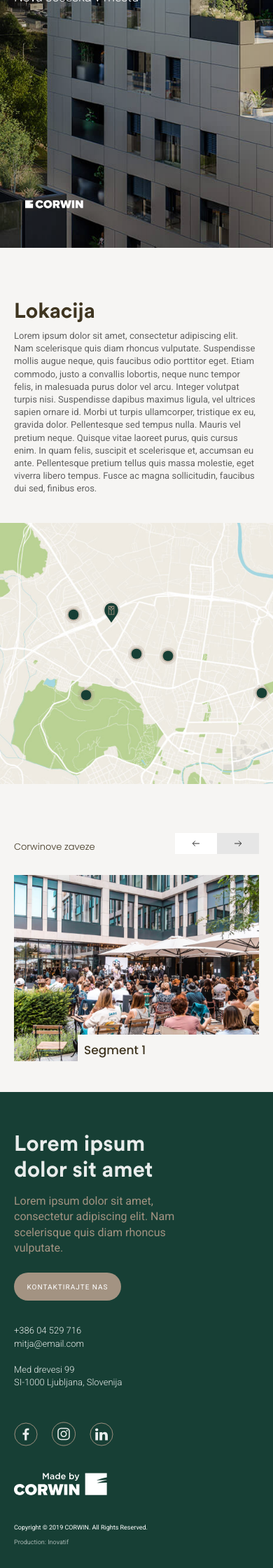
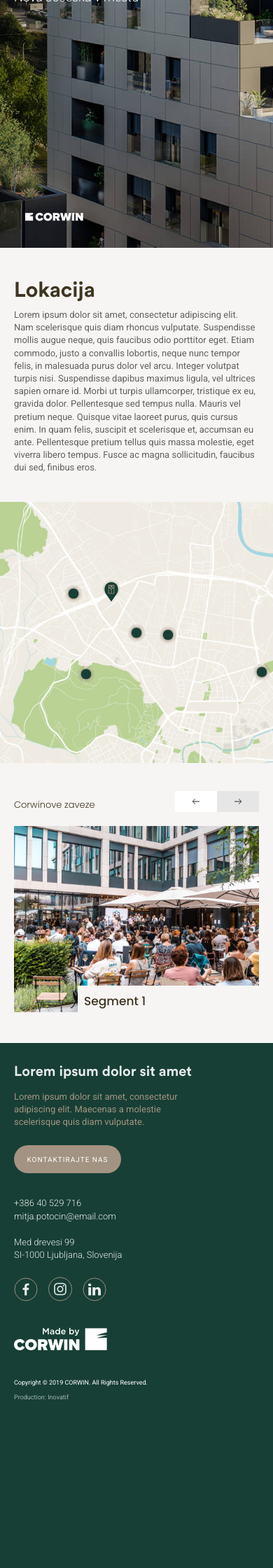
Before and after one commit to mitjapotocin/kvartet-task, a PHP site: page /index.html in a window 390 px wide. Shown: the part 414-2654 px from the top of the page at 70% size. After the commit the page ends 2413 px from the top, so only its background shows below. Run offline with PHP 8.4, Linux system fonts and the light colour scheme.

Commit message:
Corrected margins and paddings

```diff
--- a/css/style.css
+++ b/css/style.css
@@ -333,7 +333,7 @@ header {
       -ms-flex-pack: center;
           justify-content: center;
   position: relative;
-  margin-bottom: 120px;
+  margin-bottom: 130px;
 }
 header a {
   text-decoration: inherit;
@@ -372,7 +372,7 @@ header h1 {
 }
 @media only screen and (max-width:767px) {
   header {
-    margin-bottom: 70px;
+    margin-bottom: 40px;
   }
 }
 header::before {
@@ -418,29 +418,34 @@ header::before {
 }
 .header-logo-bottom {
   position: absolute;
-  bottom: 8%;
+  bottom: 6%;
+  width: 113px;
 }
 @media only screen and (max-width:767px) {
   .header-logo-bottom {
     margin-left: 16px;
-    margin-bottom: -5px;
+    bottom: 5%;
+    width: auto;
   }
 }
 footer {
   padding: 56px 0 31px 0;
   background: #173f35;
 }
-.social {
-  padding-top: 47px;
+@media only screen and (max-width:767px) {
+  footer {
+    padding-top: 29px;
+  }
 }
 .social img {
   width: 45px;
   margin-right: 11px;
+  padding-top: 47px;
 }
 @media only screen and (max-width:767px) {
   .social img {
     width: 34px;
-    margin-right: 16px;
+    padding-top: 22px;
   }
 }
 .form-label {
@@ -514,9 +519,6 @@ footer {
     font-size: 13px;
   }
 }
-.contact-form {
-  grid-area: contact-form;
-}
 .footer-logo {
   grid-area: footer-logo;
   position: relative;
@@ -526,7 +528,7 @@ footer {
   bottom: 0%;
   right: 0%;
 }
-@media only screen and (max-width:959px) {
+@media only screen and (max-width:1199px) {
   .footer-logo img {
     width: 133px;
   }
@@ -538,11 +540,11 @@ footer {
 }
 .info-contact {
   display: grid;
-  grid-template-columns: 25% 37% 1fr;
+  grid-template-columns: 25% 32% 1fr;
   grid-template-rows: 1fr;
   grid-template-areas: "contact contact-form footer-logo";
 }
-@media only screen and (max-width:959px) {
+@media only screen and (max-width:1199px) {
   .info-contact {
     grid-template-columns: 30% 47% 1fr;
   }
@@ -594,6 +596,9 @@ fieldset {
 .form-row input:focus {
   outline: auto 3px #a39382;
 }
+.contact-form {
+  grid-area: contact-form;
+}
 .contact-form h3 {
   color: #fff;
   opacity: 0.9;
@@ -601,10 +606,20 @@ fieldset {
   font-family: 'CircularPro-Bold';
   margin-bottom: 15px;
 }
+@media only screen and (max-width:479px) {
+  .contact-form h3 {
+    font-size: 20px;
+  }
+}
 .contact-form p {
   color: #a39382;
   font-size: 16;
   margin-bottom: 24px;
+}
+@media only screen and (max-width:479px) {
+  .contact-form p {
+    font-size: 13;
+  }
 }
 .checkbox-label {
   margin-left: 10px;
@@ -959,7 +974,7 @@ nav ul li span {
 }
 @media only screen and (max-width:767px) {
   .location {
-    margin-bottom: 70px;
+    margin-bottom: 40px;
   }
 }
 h2 {
@@ -1060,6 +1075,11 @@ h2 {
   overflow: hidden;
   position: relative;
   margin-bottom: 30px;
+}
+@media only screen and (max-width:767px) {
+  .slider-nav {
+    margin-bottom: 20px;
+  }
 }
 .slick-element {
   margin-bottom: 20px;
--- a/index.html
+++ b/index.html
@@ -225,8 +225,8 @@
             <div class="info-contact">
                 <div class="contact">
                     <p>
-                        +386 04 529 716
-                        <br>mitja@email.com
+                        +386 40 529 716
+                        <br>mitja.potocin@email.com
                     </p>
                     <br>
                     <p>
@@ -241,9 +241,9 @@
                 </div>
                 <div class="contact-form">
                     <h3>Lorem ipsum dolor sit amet</h3>
-                    <p>Lorem ipsum dolor sit amet, consectetur adipiscing elit. Nam scelerisque quis
-                        diam rhoncus
-                        vulputate.</p>
+                    <p>Lorem ipsum dolor sit amet, consectetur adipiscing elit. Maecenas a molestie scelerisque quis
+                        diam vulputate.
+                    </p>
                     <div>
                         <form class="footer-form" action="" method=" post">
                             <fieldset>
--- a/less/site/default/footer.less
+++ b/less/site/default/footer.less
@@ -1,6 +1,10 @@
 footer {
     padding: 56px 0 31px 0;
     background: @basecolor;
+
+    @media @bp_max_768 {
+        padding-top: 29px;
+    }
 }
 
 .social {
@@ -8,15 +12,14 @@ footer {
 
         width: 45px;
         margin-right: 11px;
+        padding-top: 47px;
 
         @media @bp_max_768 {
             width: 34px;
-            margin-right: 16px;
-
+            padding-top: 22px
         }
     }
 
-    padding-top: 47px; //preveri
 }
 
 .form-label {
@@ -77,10 +80,6 @@ footer {
     grid-area: contact;
 }
 
-.contact-form {
-    grid-area: contact-form;
-}
-
 .footer-logo {
     grid-area: footer-logo;
     position: relative;
@@ -90,7 +89,7 @@ footer {
         bottom: 0%;
         right: 0%;
 
-        @media @bp_max_960 {
+        @media @bp_max_1200 {
             width: 133px;
 
         }
@@ -103,9 +102,9 @@ footer {
 
 .info-contact {
     display: grid;
-    grid-template-columns: 25% 37% 1fr;
+    grid-template-columns: 25% 32% 1fr;
 
-    @media @bp_max_960 {
+    @media @bp_max_1200 {
         grid-template-columns: 30% 47% 1fr;
     }
 
@@ -167,18 +166,28 @@ fieldset {
 
 
 .contact-form {
+    grid-area: contact-form;
+
     h3 {
         color: #fff;
         opacity: 0.9;
         font-size: 31px;
         .font-circularpro;
         margin-bottom: 15px;
+
+        @media @bp_max_480 {
+            font-size: 20px;
+        }
     }
 
     p {
         color: @buttoncolor;
         font-size: 16;
         margin-bottom: 24px;
+
+        @media @bp_max_480 {
+            font-size: 13;
+        }
     }
 }
 
--- a/less/site/default/header.less
+++ b/less/site/default/header.less
@@ -42,10 +42,10 @@ header {
     flex-direction: column;
     justify-content: center;
     position: relative;
-    margin-bottom: 120px;
+    margin-bottom: 130px;
 
     @media @bp_max_768 {
-        margin-bottom: 70px;
+        margin-bottom: 40px;
     }
 
 }
@@ -92,11 +92,13 @@ header::before {
 
 .header-logo-bottom {
     position: absolute;
-    bottom: 8%;
+    bottom: 6%;
+    width: 113px;
 
     @media @bp_max_768 {
         margin-left: 16px;
-        margin-bottom: -5px;
+        bottom: 5%;
+        width: auto;
     }
 
 }
--- a/less/site/modules/map.less
+++ b/less/site/modules/map.less
@@ -133,7 +133,7 @@
     margin-bottom: 165px;
 
     @media @bp_max_768 {
-        margin-bottom: 70px;
+        margin-bottom: 40px;
     }
 }
 
--- a/less/site/modules/slider.less
+++ b/less/site/modules/slider.less
@@ -86,6 +86,10 @@
     .clearfix;
     position: relative;
     margin-bottom: 30px;
+
+    @media @bp_max_768 {
+        margin-bottom: 20px;
+    }
 }
 
 .slick-element {
```
Also changed, not shown: css/.prefixed/style.css (+34 -14 lines), css/style.min.css, 2 other files.
